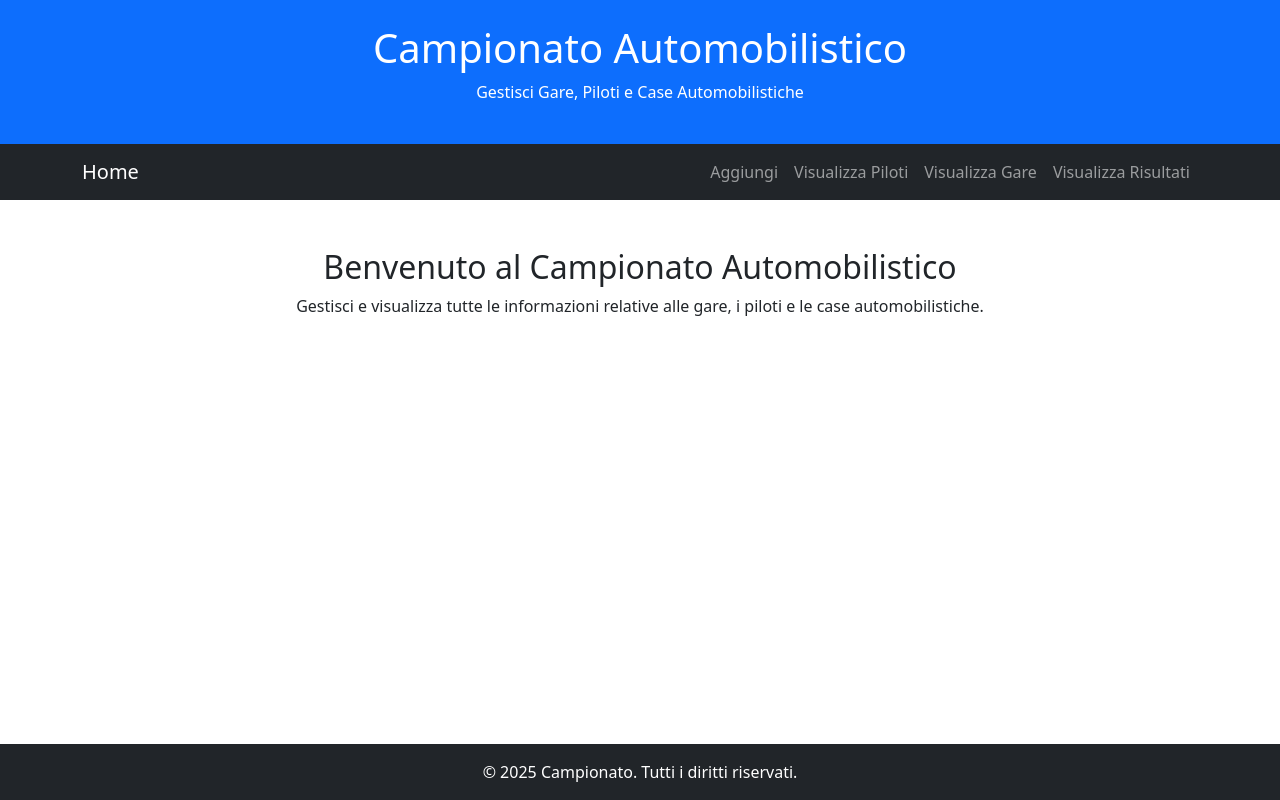
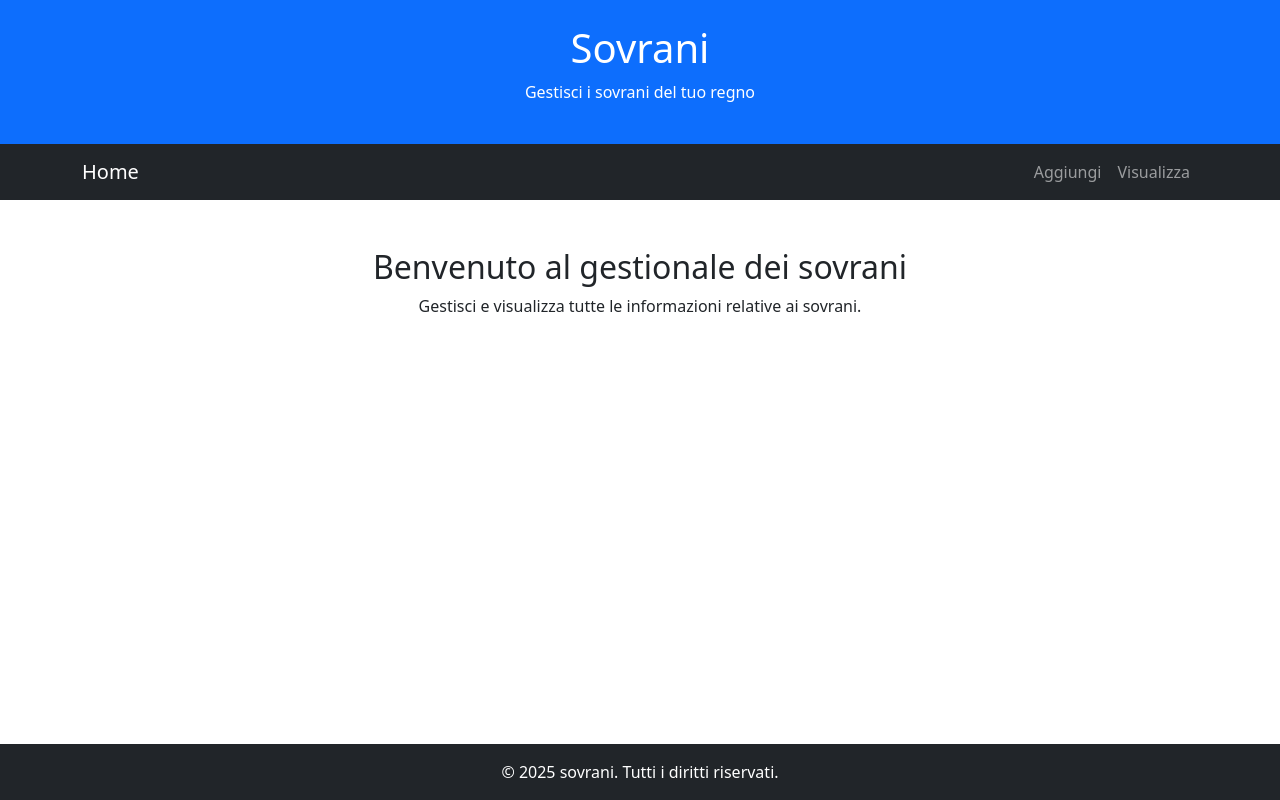
Before and after one commit to NiccoloCherubin/5F-INFORMATICA, a PHP site: page / in a window 1280 px wide. Run offline with PHP 8.4, Linux system fonts and the light colour scheme.

Commit message:
sovrani home

```diff
--- a/php/sovrani/index.php
+++ b/php/sovrani/index.php
@@ -4,8 +4,8 @@ include 'php/header.php';
 ?>
 
 <main class="container mt-5 text-center">
-    <h2>Benvenuto al Campionato Automobilistico</h2>
-    <p>Gestisci e visualizza tutte le informazioni relative alle gare, i piloti e le case automobilistiche.</p>
+    <h2>Benvenuto al gestionale dei sovrani</h2>
+    <p>Gestisci e visualizza tutte le informazioni relative ai sovrani.</p>
 </main>
 
 <?php include 'php/footer.php'; ?>
--- a/php/sovrani/php/footer.php
+++ b/php/sovrani/php/footer.php
@@ -2,7 +2,7 @@
 ?>
 <!-- Footer -->
 <footer class="bg-dark text-white text-center py-3 mt-auto">
-    <p class="mb-0">© 2025 Campionato. Tutti i diritti riservati.</p>
+    <p class="mb-0">© 2025 sovrani. Tutti i diritti riservati.</p>
 </footer>
 
 <!-- Bootstrap Bundle JS -->
--- a/php/sovrani/php/header.php
+++ b/php/sovrani/php/header.php
@@ -15,8 +15,8 @@
 <body class="d-flex flex-column min-vh-100">
 <!-- Header -->
 <header class="bg-primary text-white text-center py-4">
-    <h1>Campionato Automobilistico</h1>
-    <p>Gestisci Gare, Piloti e Case Automobilistiche</p>
+    <h1>Sovrani</h1>
+    <p>Gestisci i sovrani del tuo regno</p>
 </header>
 
 <!-- Navbar -->
@@ -30,9 +30,7 @@
             <ul class="navbar-nav ms-auto">
 
                 <li class="nav-item"><a class="nav-link" href="create.php">Aggiungi</a></li>
-                <li class="nav-item"><a class="nav-link" href="read.php">Visualizza Piloti</a></li>
-                <li class="nav-item"><a class="nav-link" href="gare.php">Visualizza Gare</a></li>
-                <li class="nav-item"><a class="nav-link" href="risultati.php">Visualizza Risultati</a></li>
+                <li class="nav-item"><a class="nav-link" href="read.php">Visualizza</a></li>
             </ul>
         </div>
     </div>
```
